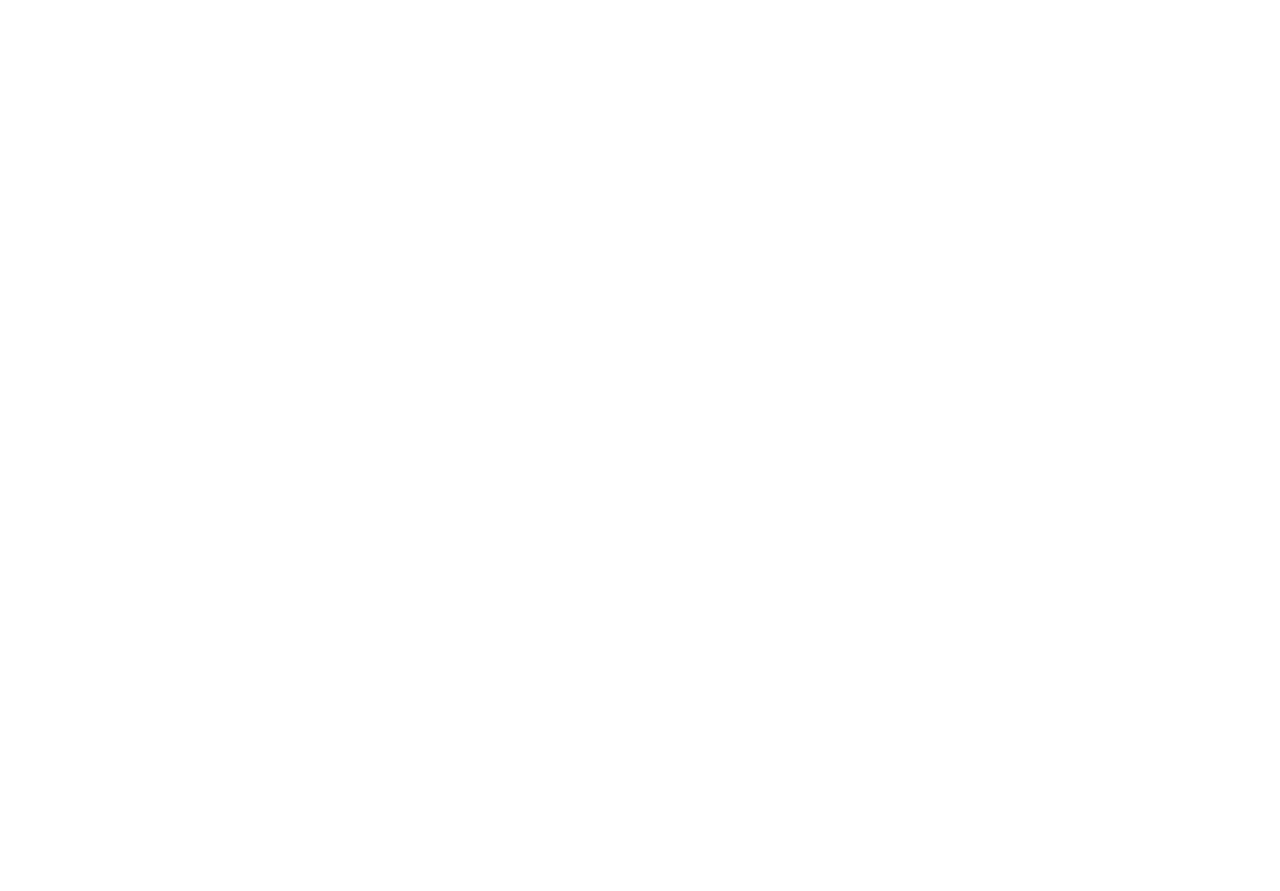
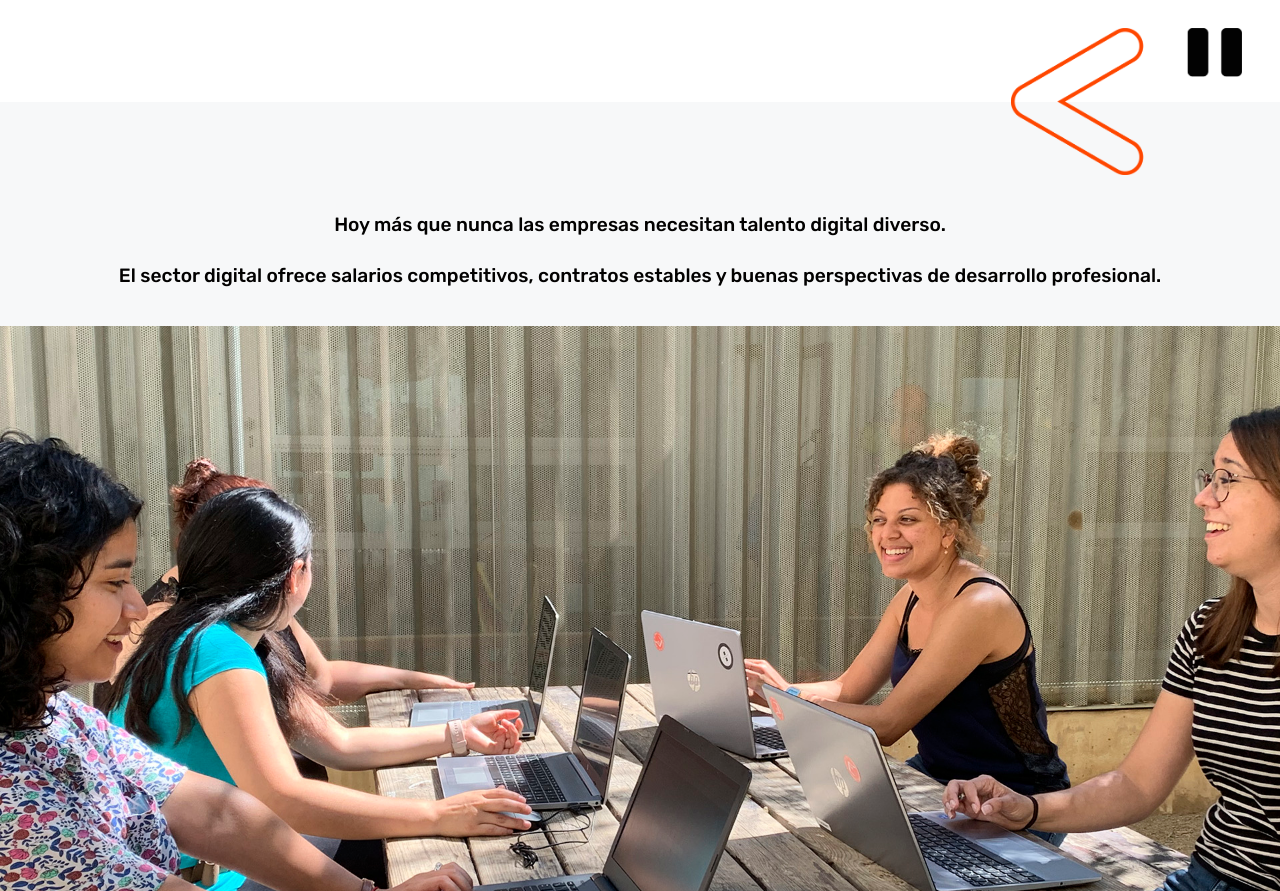
Before and after one commit to MAlexGG/green-analysis-factoriaf5, a React (Create React App) app: page / in a window 1280 px wide. Shown: the part 1875-2766 px from the top of the page. Before the commit the page ends 1889 px from the top, so only its background shows below. Built offline with nearby package versions, Linux system fonts and the light colour scheme.

Commit message:
impact component coders

```diff
--- a/src/components/impact/Impact.js
+++ b/src/components/impact/Impact.js
@@ -1,9 +1,12 @@
 import React from 'react'
-import { CtCounter, CtCounters, CtImpact, Txt, TxtTitle } from './Impact.styled';
+import { CtCounter, CtCounters, CtCoders, CtImpact, ImgCoders, ImgDeco, Txt, TxtCoders, TxtTitle } from './Impact.styled';
 import CountUp from 'react-countup';
+import deco1 from '../../assets/logos/Banner-geometrico-1.png';
+import coders from '../../assets/ex-coders/B-APRENDE-IMAGEN-1.jpg';
 
 function Impact() {
   return (
+    <>
     <CtImpact>
         <TxtTitle>Nuestro impacto en 4 años</TxtTitle>
         <CtCounters>
@@ -59,13 +62,15 @@
                 </CountUp>
                 <Txt>TASA DE ÉXITO</Txt>
             </CtCounter>
-
         </CtCounters>
-
-
-
-
+        <ImgDeco src={deco1} alt='decoration'/>
     </CtImpact>
+    <CtCoders>
+        <TxtCoders>Hoy más que nunca las empresas necesitan talento digital diverso.</TxtCoders>
+        <TxtCoders>El sector digital ofrece salarios competitivos, contratos estables y buenas perspectivas de desarrollo profesional.</TxtCoders>
+        <ImgCoders src={coders} alt='coders working'/>
+    </CtCoders>
+    </>
   )
 }
 
--- a/src/components/impact/Impact.styled.js
+++ b/src/components/impact/Impact.styled.js
@@ -2,6 +2,8 @@
 
 export const CtImpact = styled.div `
     width: 100%;
+    margin-bottom: 5.5rem;
+    position: relative;
 `;
 
 export const TxtTitle = styled.h3 `
@@ -34,3 +36,34 @@
     font-size: 1.25rem;
     margin: 0px;
 `;
+
+export const ImgDeco = styled.img `
+    width: 18%;
+    position: absolute;
+    bottom: -50%;
+    right: 3%;
+`;
+
+export const CtCoders = styled.div `
+    background-color: var(--color-grey);
+    width: 100%;
+    height: 500px;
+    padding-top: 7%;
+    height: 700px;
+    overflow: hidden;
+`;
+
+export const TxtCoders = styled.p `
+    font-size: 1.2rem;
+    font-family: var(--font-secondary);
+    font-weight: var(--font-regular);
+    margin: 1rem 5rem;
+    line-height: 2.2rem;
+    color: var(--color-dark);
+`;
+
+export const ImgCoders = styled.img `
+    width: 100%;
+    height: 100%;
+    object-fit: contain;
+`;
--- a/src/components/navbar/Navbar.styled.js
+++ b/src/components/navbar/Navbar.styled.js
@@ -7,8 +7,9 @@
     width: 100%;
     margin: 10px 0px;
     position: sticky;
-    top: 5px;
+    top: -1px;
     background-color: white;
+    z-index: 1;
 `;
 
 export const CtLogo = styled.div `
--- a/src/components/welcome/Welcome.styled.js
+++ b/src/components/welcome/Welcome.styled.js
@@ -24,7 +24,8 @@
 
 export const Txt = styled.p `
     font-size: 1.2rem;
-    font-weight: var(--font-secondary);
+    font-family: var(--font-secondary);
+    font-weight: var(--font-regular);
     margin: 1rem 5rem;
     line-height: 2.2rem;
 `;
--- a/src/index.css
+++ b/src/index.css
@@ -7,6 +7,7 @@
     --font-light: 300;
     --color-main: #FF4702;
     --color-dark: #020100;
+    --color-grey: #F7F8F9;
     /* font-style: italic; */
 }
 
```
